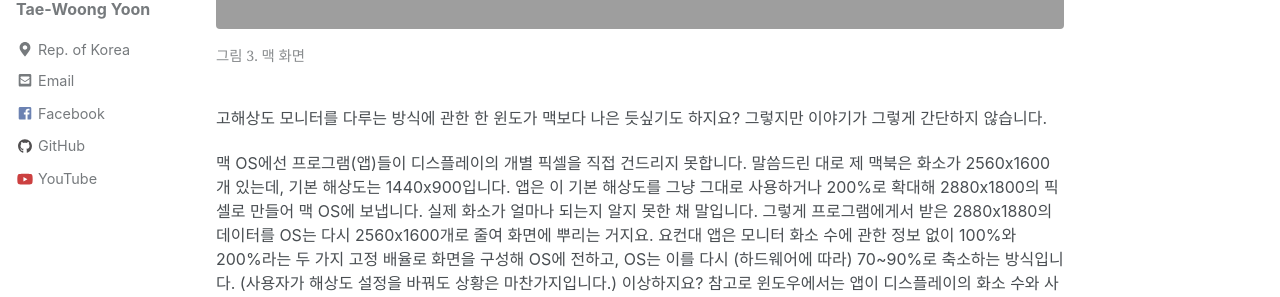
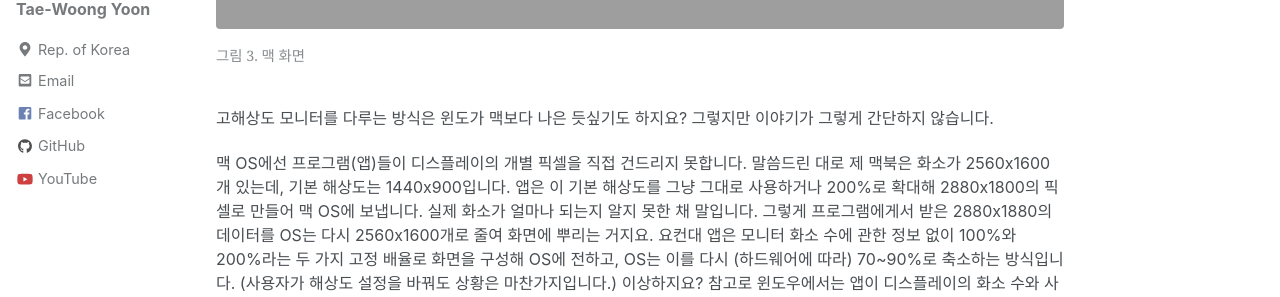
Before and after one commit to twy80/mkkim85.github.io, a Jekyll site: the page built from _posts/2021-06-05-display_mac_win.md, in a window 1280 px wide and 900 px high, scrolled down 2354 px. Shown: the part 152-449 px from the top of the window. Built offline with Jekyll 4.4.1, drawn with Linux system fonts in a browser that asks for light colours; nearby versions of some CDN libraries.

Commit message:
Update 2021-06-05-display_mac_win.md

```diff
--- a/_posts/2021-06-05-display_mac_win.md
+++ b/_posts/2021-06-05-display_mac_win.md
@@ -30,7 +30,7 @@ use_math: true
     <figcaption>그림 3. 맥 화면</figcaption>
 </figure></center>
 
-고해상도 모니터를 다루는 방식에 관한 한 윈도가 맥보다 나은 듯싶기도 하지요? 그렇지만 이야기가 그렇게 간단하지 않습니다.
+고해상도 모니터를 다루는 방식은 윈도가 맥보다 나은 듯싶기도 하지요? 그렇지만 이야기가 그렇게 간단하지 않습니다.
 
 맥 OS에선 프로그램(앱)들이 디스플레이의 개별 픽셀을 직접 건드리지 못합니다. 말씀드린 대로 제 맥북은 화소가 2560x1600개 있는데, 기본 해상도는 1440x900입니다. 앱은 이 기본 해상도를 그냥 그대로 사용하거나 200%로 확대해 2880x1800의 픽셀로 만들어 맥 OS에 보냅니다. 실제 화소가 얼마나 되는지 알지 못한 채 말입니다. 그렇게 프로그램에게서 받은 2880x1880의 데이터를 OS는 다시 2560x1600개로 줄여 화면에 뿌리는 거지요. 요컨대 앱은 모니터 화소 수에 관한 정보 없이 100%와 200%라는 두 가지 고정 배율로 화면을 구성해 OS에 전하고, OS는 이를 다시 (하드웨어에 따라) 70~90%로 축소하는 방식입니다. (사용자가 해상도 설정을 바꿔도 상황은 마찬가지입니다.) 이상하지요? 참고로 윈도우에서는 앱이 디스플레이의 화소 수와 사용자 지정 배율(100, 125, ..., 175, 200, 225, 250, 275, 300% 가운데 하나)을 참고해 화면을 제대로 구성할 수 있습니다. 개발자가 코딩을 완벽하게 한다면 말입니다.
 
```
